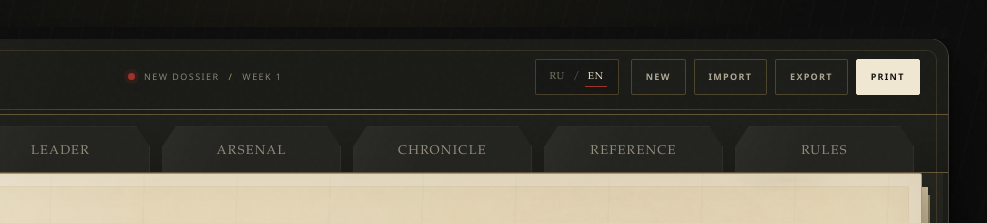
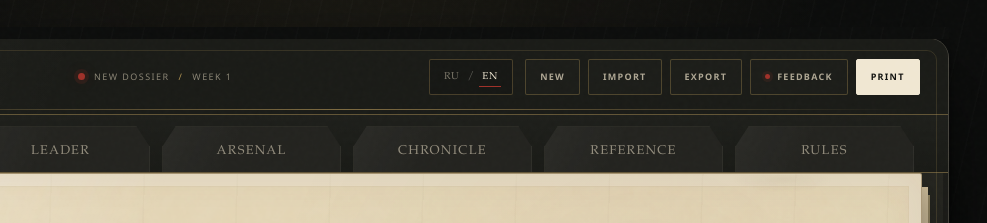
Before and after one commit to mrgyroscop-beep/omsk-malifaux-campaign, a plain HTML site: page index.html in a window 1280 px wide. Shown: the top 223 px of the page, 293-1280 px from the left. Drawn offline with Linux system fonts and the light colour scheme.

Commit message:
Add feedback form link

```diff
--- a/dossier-theme.css
+++ b/dossier-theme.css
@@ -309,6 +309,25 @@ body.theme-dossier {
   background: rgba(185, 154, 89, 0.07);
 }
 
+.theme-dossier .topbar .feedback-link {
+  display: inline-flex;
+  align-items: center;
+  justify-content: center;
+  gap: 7px;
+  white-space: nowrap;
+  text-decoration: none;
+}
+
+.theme-dossier .topbar .feedback-link::before {
+  content: "";
+  width: 5px;
+  height: 5px;
+  flex: 0 0 auto;
+  border-radius: 50%;
+  background: var(--dossier-red);
+  box-shadow: 0 0 0 3px rgba(159, 48, 40, 0.12);
+}
+
 .theme-dossier .topbar .button-ink {
   color: var(--folder-black);
   border-color: var(--dossier-paper-light);
--- a/index.html
+++ b/index.html
@@ -10,7 +10,7 @@
     <title>Неписаный реестр — M4E Campaign Builder</title>
     <link rel="icon" href="data:," />
     <link rel="stylesheet" href="styles.css?v=6" />
-    <link rel="stylesheet" href="dossier-theme.css?v=12" />
+    <link rel="stylesheet" href="dossier-theme.css?v=13" />
   </head>
   <body class="theme-dossier">
     <div class="noise" aria-hidden="true"></div>
@@ -60,6 +60,13 @@
             <button class="button button-ghost" id="resetButton" type="button">Новое</button>
             <button class="button button-ghost" id="importButton" type="button">Импорт</button>
             <button class="button button-ghost" id="exportButton" type="button">Экспорт</button>
+            <a
+              class="button button-ghost feedback-link"
+              href="https://forms.gle/wsZyZQyGNRYg8pEJ9"
+              target="_blank"
+              rel="noopener noreferrer"
+              aria-label="Открыть форму обратной связи"
+            >Обратная связь</a>
             <button class="button button-ink" id="printButton" type="button">Печать</button>
           </div>
           <input id="importFile" type="file" accept="application/json" hidden />
@@ -989,6 +996,6 @@
     <div class="toast-region" id="toastRegion" aria-live="polite"></div>
 
     <script src="biggerhat.js?v=2"></script>
-    <script src="app.js?v=11"></script>
+    <script src="app.js?v=12"></script>
   </body>
 </html>
```
Also changed, not shown: app.js.
